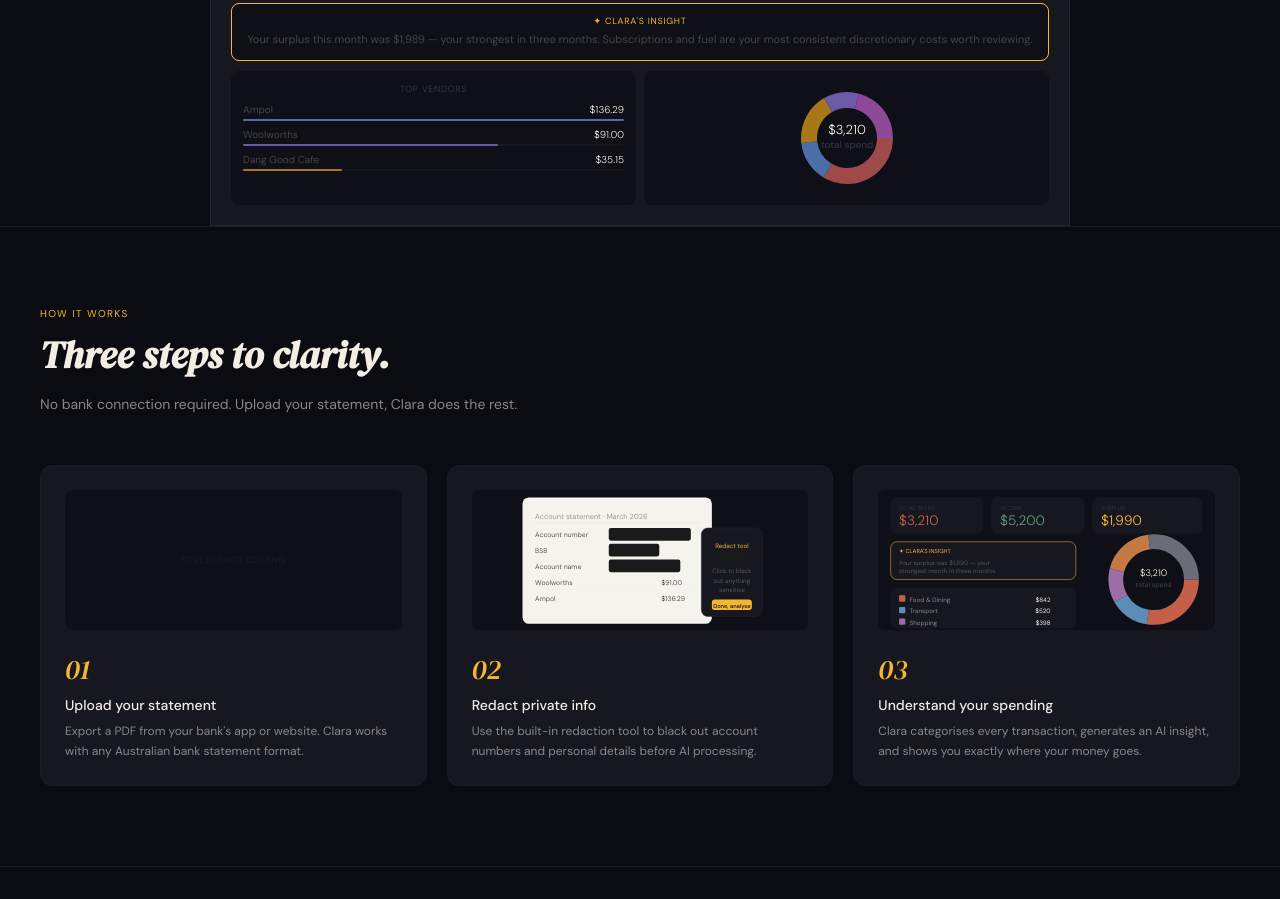
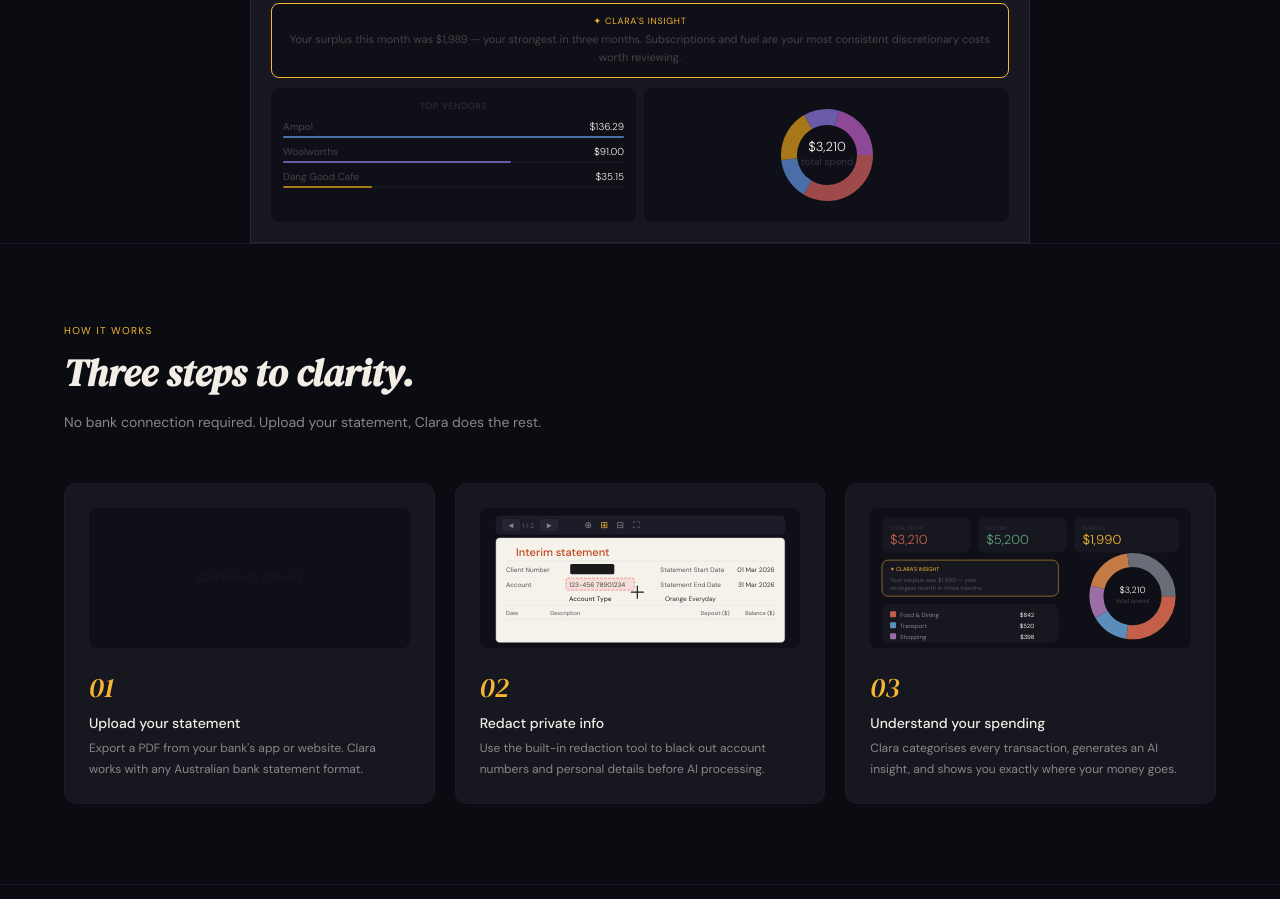
Before and after one commit to cosmo11111/meet-clara, a plain HTML site: page index.html in a window 1280 px wide. Shown: the part 621-1520 px from the top of the page. Drawn offline with Linux system fonts and the light colour scheme.

Commit message:
Update index.html

```diff
--- a/index.html
+++ b/index.html
@@ -46,14 +46,14 @@
     }
 
     /* ── Layout ───────────────────────────────────────────────────────────── */
-    .container { max-width: 1080px; margin: 0 auto; padding: 0 2.5rem; }
+    .container { max-width: 1100px; margin: 0 auto; padding: 0 4rem; }
 
     /* ── Navigation ───────────────────────────────────────────────────────── */
     .nav {
       display: flex;
       align-items: center;
       justify-content: space-between;
-      padding: 1.25rem 2.5rem;
+      padding: 1.25rem 4rem;
       border-bottom: 0.5px solid var(--border);
       position: sticky;
       top: 0;
@@ -108,7 +108,7 @@
     .beta-bar {
       background: var(--surface);
       border-bottom: 0.5px solid var(--border);
-      padding: 0.65rem 1rem;
+      padding: 0.65rem 4rem;
       text-align: center;
       display: flex;
       align-items: center;
@@ -129,7 +129,7 @@
 
     /* ── Hero ─────────────────────────────────────────────────────────────── */
     .hero {
-      padding: 5rem 2.5rem 0;
+      padding: 5rem 4rem 0;
       text-align: center;
       border-bottom: 0.5px solid var(--border);
     }
@@ -180,7 +180,7 @@
       border: 0.5px solid var(--border-2);
       border-radius: 14px 14px 0 0;
       overflow: hidden;
-      max-width: 860px;
+      max-width: 780px;
       margin: 0 auto;
     }
     .ss-titlebar {
@@ -259,7 +259,7 @@
 
     /* ── Section base ─────────────────────────────────────────────────────── */
     .section {
-      padding: 5rem 2.5rem;
+      padding: 5rem 4rem;
       border-bottom: 0.5px solid var(--border);
     }
     .section-label {
@@ -517,7 +517,7 @@
 
     /* ── CTA ──────────────────────────────────────────────────────────────── */
     .cta-section {
-      padding: 6rem 2.5rem;
+      padding: 6rem 4rem;
       text-align: center;
       border-bottom: 0.5px solid var(--border);
     }
@@ -533,7 +533,7 @@
 
     /* ── Footer ───────────────────────────────────────────────────────────── */
     .footer {
-      padding: 2rem 2.5rem;
+      padding: 2rem 4rem;
       display: flex;
       align-items: center;
       justify-content: space-between;
@@ -687,36 +687,48 @@
         <div class="step-img" style="padding:0;overflow:hidden;background:#0f0f18">
           <svg width="100%" viewBox="0 0 320 140" xmlns="http://www.w3.org/2000/svg">
             <rect width="320" height="140" fill="#0f0f18"/>
-            <!-- Document background -->
-            <rect x="48" y="10" width="180" height="120" rx="6" fill="#f5f3ee"/>
-            <!-- Document lines — statement rows -->
-            <text x="60" y="30" font-family="DM Sans" font-size="7" fill="#999">Account statement · March 2026</text>
-            <line x1="60" y1="34" x2="216" y2="34" stroke="#ddd" stroke-width="0.5"/>
-            <!-- Row 1 — account number redacted -->
-            <text x="60" y="48" font-family="DM Sans" font-size="6.5" fill="#555">Account number</text>
-            <rect x="130" y="39" width="78" height="12" rx="2" fill="#1a1a1a"/>
-            <!-- Row 2 — BSB redacted -->
-            <text x="60" y="63" font-family="DM Sans" font-size="6.5" fill="#555">BSB</text>
-            <rect x="130" y="54" width="48" height="12" rx="2" fill="#1a1a1a"/>
-            <!-- Row 3 — Name redacted -->
-            <text x="60" y="78" font-family="DM Sans" font-size="6.5" fill="#555">Account name</text>
-            <rect x="130" y="69" width="68" height="12" rx="2" fill="#1a1a1a"/>
-            <!-- Row 4 — normal visible transaction -->
-            <text x="60" y="93" font-family="DM Sans" font-size="6.5" fill="#555">Woolworths</text>
-            <text x="180" y="93" font-family="DM Sans" font-size="6.5" fill="#555">$91.00</text>
-            <line x1="60" y1="97" x2="216" y2="97" stroke="#eee" stroke-width="0.5"/>
-            <!-- Row 5 — normal visible transaction -->
-            <text x="60" y="108" font-family="DM Sans" font-size="6.5" fill="#555">Ampol</text>
-            <text x="180" y="108" font-family="DM Sans" font-size="6.5" fill="#555">$136.29</text>
-            <!-- Cursor/redact tool indicator -->
-            <rect x="218" y="39" width="58" height="84" rx="6" fill="#171720" stroke="#252535" stroke-width="0.5"/>
-            <text x="247" y="58" text-anchor="middle" font-family="DM Sans" font-size="6" fill="#F5B731">Redact tool</text>
-            <rect x="228" y="63" width="38" height="6" rx="2" fill="#1a1a1a"/>
-            <text x="247" y="82" text-anchor="middle" font-family="DM Sans" font-size="6" fill="#555">Click to black</text>
-            <text x="247" y="91" text-anchor="middle" font-family="DM Sans" font-size="6" fill="#555">out anything</text>
-            <text x="247" y="100" text-anchor="middle" font-family="DM Sans" font-size="6" fill="#555">sensitive</text>
-            <rect x="228" y="107" width="38" height="10" rx="3" fill="#F5B731"/>
-            <text x="247" y="115" text-anchor="middle" font-family="DM Sans" font-weight="500" font-size="5.5" fill="#0b0b12">Done, analyse</text>
+            <!-- Toolbar -->
+            <rect x="16" y="8" width="288" height="18" rx="4" fill="#1c1c28" stroke="#252535" stroke-width="0.5"/>
+            <rect x="22" y="11" width="18" height="12" rx="3" fill="#252535"/>
+            <text x="31" y="20" text-anchor="middle" font-family="DM Sans" font-size="8" fill="#888">◄</text>
+            <text x="48" y="20" text-anchor="middle" font-family="DM Sans" font-size="6.5" fill="#666">1 / 2</text>
+            <rect x="60" y="11" width="18" height="12" rx="3" fill="#252535"/>
+            <text x="69" y="20" text-anchor="middle" font-family="DM Sans" font-size="8" fill="#888">►</text>
+            <text x="108" y="20" text-anchor="middle" font-family="DM Sans" font-size="9" fill="#888">⊕</text>
+            <text x="124" y="20" text-anchor="middle" font-family="DM Sans" font-size="9" fill="#F5B731">⊞</text>
+            <text x="140" y="20" text-anchor="middle" font-family="DM Sans" font-size="9" fill="#888">⊟</text>
+            <text x="156" y="20" text-anchor="middle" font-family="DM Sans" font-size="9" fill="#888">⛶</text>
+            <!-- White document -->
+            <rect x="16" y="30" width="288" height="104" rx="4" fill="#f5f2ec" stroke="#ddd" stroke-width="0.5"/>
+            <!-- Orange heading -->
+            <text x="36" y="48" font-family="DM Sans" font-weight="500" font-size="11" fill="#c0451a">Interim statement</text>
+            <line x1="26" y1="53" x2="294" y2="53" stroke="#ddd" stroke-width="0.5"/>
+            <!-- Row: Client Number — already redacted -->
+            <text x="26" y="64" font-family="DM Sans" font-size="6.5" fill="#555">Client Number</text>
+            <rect x="90" y="56" width="44" height="10" rx="1.5" fill="#1a1a1a"/>
+            <text x="180" y="64" font-family="DM Sans" font-size="6.5" fill="#555">Statement Start Date</text>
+            <text x="294" y="64" text-anchor="end" font-family="DM Sans" font-size="6.5" fill="#333">01 Mar 2026</text>
+            <!-- Row: Account — red dashed selection box -->
+            <text x="26" y="79" font-family="DM Sans" font-size="6.5" fill="#555">Account</text>
+            <rect x="86" y="70" width="68" height="12" rx="2" fill="#f87171" fill-opacity="0.15"/>
+            <rect x="86" y="70" width="68" height="12" rx="2" fill="none" stroke="#f87171" stroke-width="0.75" stroke-dasharray="2.5 1.5"/>
+            <text x="89" y="79" font-family="DM Sans" font-size="6.5" fill="#444">123-456 78901234</text>
+            <text x="180" y="79" font-family="DM Sans" font-size="6.5" fill="#555">Statement End Date</text>
+            <text x="294" y="79" text-anchor="end" font-family="DM Sans" font-size="6.5" fill="#333">31 Mar 2026</text>
+            <!-- Account type row -->
+            <text x="110" y="93" text-anchor="middle" font-family="DM Sans" font-weight="500" font-size="6.5" fill="#333">Account Type</text>
+            <text x="210" y="93" text-anchor="middle" font-family="DM Sans" font-size="6.5" fill="#333">Orange Everyday</text>
+            <line x1="26" y1="97" x2="294" y2="97" stroke="#ddd" stroke-width="0.5"/>
+            <!-- Table header -->
+            <text x="26" y="107" font-family="DM Sans" font-weight="500" font-size="5.5" fill="#666">Date</text>
+            <text x="70" y="107" font-family="DM Sans" font-weight="500" font-size="5.5" fill="#666">Description</text>
+            <text x="220" y="107" font-family="DM Sans" font-weight="500" font-size="5.5" fill="#666">Deposit ($)</text>
+            <text x="294" y="107" text-anchor="end" font-family="DM Sans" font-weight="500" font-size="5.5" fill="#666">Balance ($)</text>
+            <line x1="26" y1="111" x2="294" y2="111" stroke="#ddd" stroke-width="0.5"/>
+            <!-- Crosshair — small, positioned bottom-right of highlight box -->
+            <!-- Box bottom-right is at x=154, y=82 -->
+            <line x1="157" y1="78" x2="157" y2="90" stroke="#1a1a1a" stroke-width="1.2" stroke-linecap="round"/>
+            <line x1="151" y1="84" x2="163" y2="84" stroke="#1a1a1a" stroke-width="1.2" stroke-linecap="round"/>
           </svg>
         </div>
         <div class="step-num">02</div>
```
